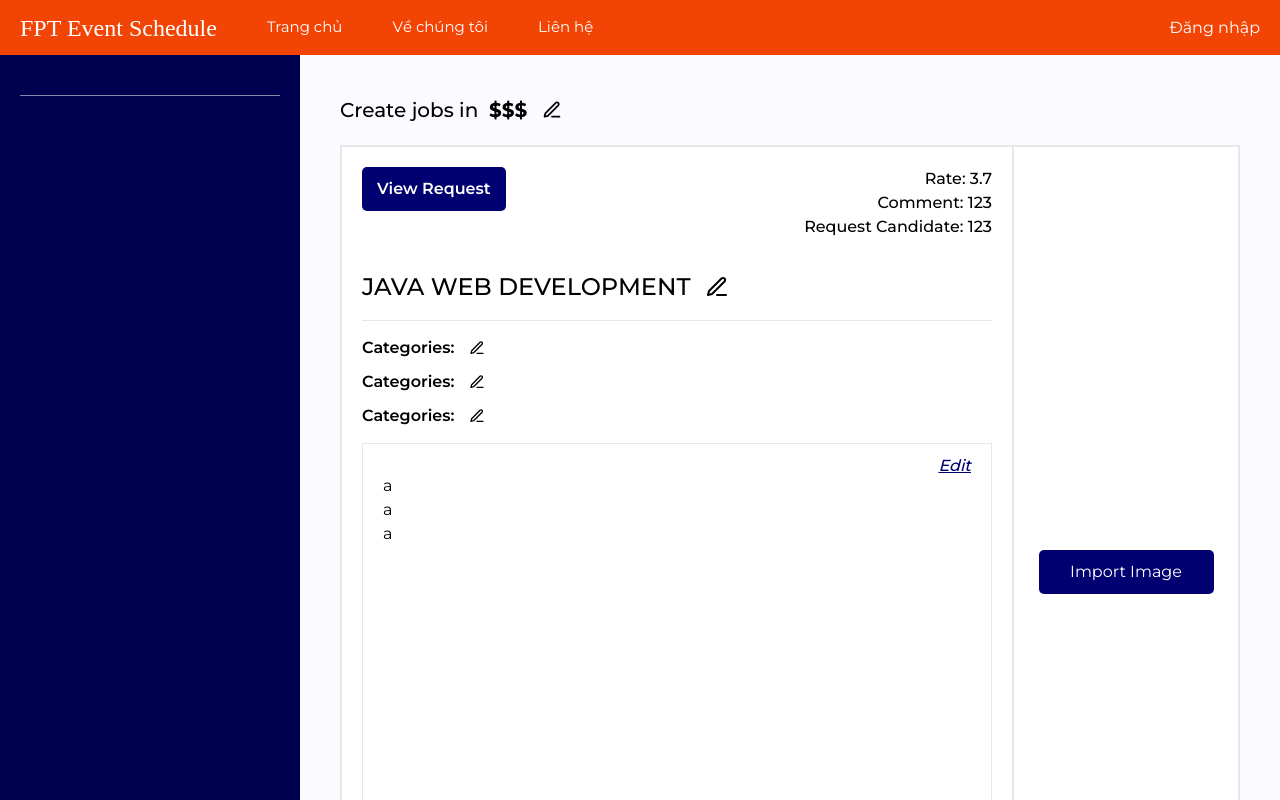
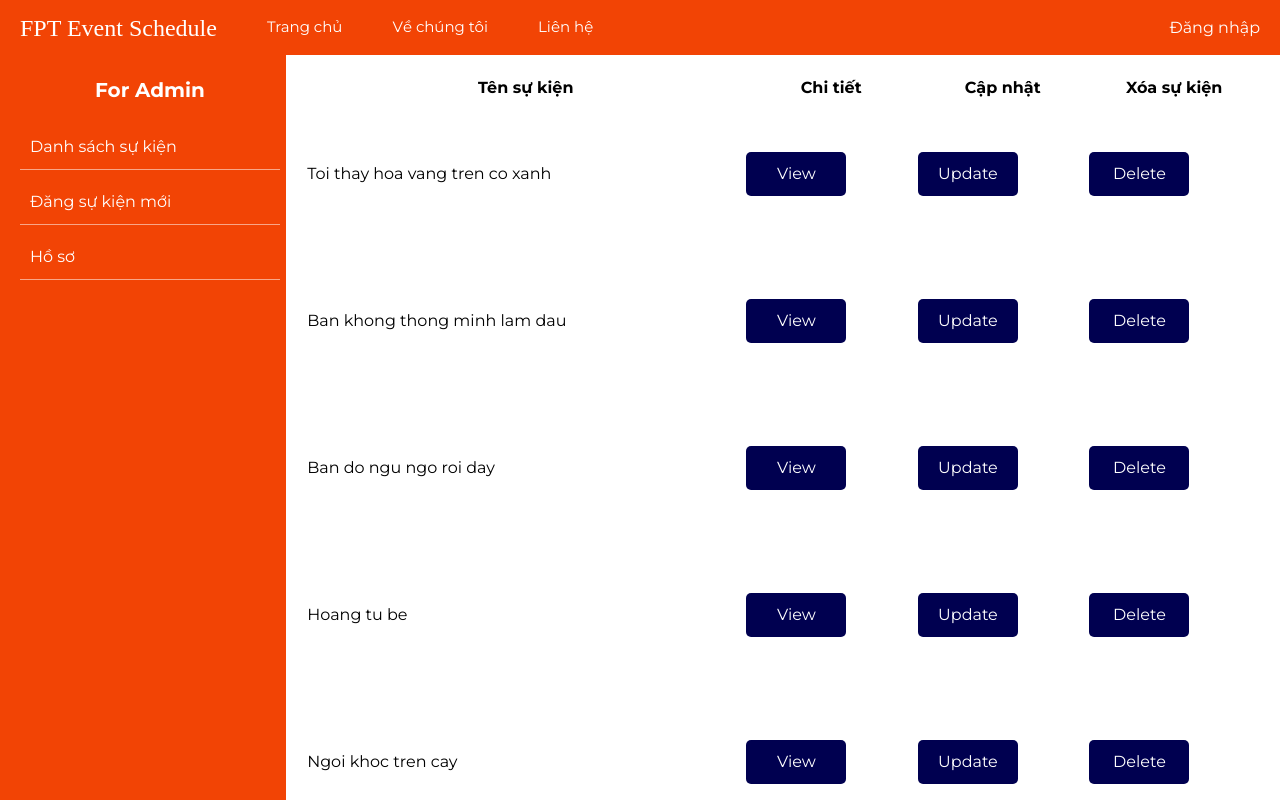
Before and after one commit to ICRRevengers/EventSchedule, a React (Create React App) app in the folder front-end/: page /manage/events in a window 1280 px wide. Shown: the top 800 px of the page. Built offline with nearby package versions, Linux system fonts and the light colour scheme; a web font is replaced by a local one.

Commit message:
Event list

```diff
--- a/front-end/src/components/button/Button.jsx
+++ b/front-end/src/components/button/Button.jsx
@@ -31,7 +31,7 @@ const Button = ({
     return (
         <Comp
             className={
-                'flex items-center justify-center bg-[#000070] text-[#fff] px-[15px] py-[10px] rounded-[5px] transition duration-200 hover:bg-[#000050] min-w-[100px] min-h-[35px] h-fit select-none ' +
+                'flex items-center justify-center bg-[#000050] text-[#fff] px-[15px] py-[10px] rounded-[5px] transition duration-200 hover:bg-[#000050] min-w-[100px] min-h-[35px] h-fit select-none ' +
                 className
             }
             {...props}
--- /dev/null
+++ b/front-end/src/components/layout/sidebar/Sidebar.js
@@ -0,0 +1,42 @@
+import Wrapper from '../defaultLayout/wrapper/Wrapper';
+import { Link } from 'react-router-dom';
+
+const pages = [
+    {
+        title: 'Danh sách sự kiện',
+        href: '/manage/events',
+    },
+    {
+        title: 'Đăng sự kiện mới',
+        href: 'manage/postevent',
+    },
+    {
+        title: 'Hồ sơ',
+        href: 'manage/profile',
+    },
+];
+
+const Sidebar = () => {
+    return (
+        <>
+            <Wrapper
+                className="bg-[#f24405] h-[100vh] w-[300px] text-[#fff]"
+                content="p-[20px]"
+            ></Wrapper>
+            <div className="fixed text-[#fff] w-[300px]   mx-[auto]   p-[20px]">
+                <div className="font-bold text-[20px] text-center mb-[20px]">
+                    For Admin
+                </div>
+                {pages.map((page) =>  {
+                    return (
+                        <Link to={page.href} >
+                        <h1 className="border-b border-[#ffffff86] mb-[10px] p-[10px]">{page.title}</h1>
+                        </Link>
+                    )})}
+
+            </div>
+        </>
+    );
+};
+
+export default Sidebar;
--- a/front-end/src/components/layout/sidebar/Sidebar.jsx
+++ /dev/null
@@ -1,26 +0,0 @@
-import Wrapper from '../defaultLayout/wrapper/Wrapper';
-
-const Sidebar = ({ company, jobs }) => {
-    return (
-        <>
-            <Wrapper
-                className="bg-[#000050] h-[100vh] w-[300px] text-[#fff]"
-                content="p-[20px]"
-            ></Wrapper>
-            <div className="fixed text-[#fff] w-[300px]   mx-[auto]   p-[20px]">
-                <div className="font-bold text-[20px] text-center mb-[20px]">
-                    {company}
-                </div>
-                <h1 className="border-b border-[#ffffff86]"></h1>
-                {jobs &&
-                    jobs.map((job, index) => (
-                        <div className="mb-[10px]" key={index}>
-                            {index}. {job}
-                        </div>
-                    ))}
-            </div>
-        </>
-    );
-};
-
-export default Sidebar;
--- a/front-end/src/components/sidebar/sidebar.js
+++ /dev/null
@@ -1,71 +0,0 @@
-import { useEffect, useRef, useState } from 'react';
-import { Link, useLocation } from 'react-router-dom';
-import SideNav, { Toggle, Nav, NavItem, NavIcon, NavText } from '@trendmicro/react-sidenav';
-import './sidebar.scss';
-
-const sidebarNavItems = [
-    {
-        display: 'Admin',
-        icon: <i className='bx bx-home'></i>,
-        to: '/admin',
-        section: 'admin'
-    },
-    {
-        display: 'Post new event',
-        icon: <i className='bx bx-star'></i>,
-        to: '/postevent',
-        section: 'postevent'
-    },
-    {
-        display: 'Event list',
-        icon: <i className='bx bx-calendar'></i>,
-        to: '/eventlist',
-        section: 'eventlist'
-    },
-    {
-        display: 'Profile',
-        icon: <i className='bx bx-user'></i>,
-        to: '/profile',
-        section: 'profile'
-    },
-]
-
-const Sidebar = () => {
-    <SideNav
-    onSelect={(selected) => {
-        // Add your code here
-    }}
->
-    <SideNav.Toggle />
-    <SideNav.Nav defaultSelected="home">
-        <NavItem eventKey="home">
-            <NavIcon>
-                <i className="fa fa-fw fa-home" style={{ fontSize: '1.75em' }} />
-            </NavIcon>
-            <NavText>
-                Home
-            </NavText>
-        </NavItem>
-        <NavItem eventKey="charts">
-            <NavIcon>
-                <i className="fa fa-fw fa-line-chart" style={{ fontSize: '1.75em' }} />
-            </NavIcon>
-            <NavText>
-                Charts
-            </NavText>
-            <NavItem eventKey="charts/linechart">
-                <NavText>
-                    Line Chart
-                </NavText>
-            </NavItem>
-            <NavItem eventKey="charts/barchart">
-                <NavText>
-                    Bar Chart
-                </NavText>
-            </NavItem>
-        </NavItem>
-    </SideNav.Nav>
-</SideNav>
-};
-
-export default Sidebar;
--- a/front-end/src/pages/login/Login.js
+++ b/front-end/src/pages/login/Login.js
@@ -10,7 +10,9 @@ function Login() {
             data => {
                 console.log(data)
             }
-        )
+        ).catch(error => {
+            console.log(error);
+        })
     }
     return (
         <>
--- a/front-end/src/pages/manager/adminlayout/adminlayout.js
+++ /dev/null
@@ -1,13 +0,0 @@
-import { Outlet } from "react-router-dom";
-import Sidebar from "../../../components/sidebar/sidebar";
-
-const AdminLayout = () => {
-    return <div style={{
-        padding: '50px 0px 0px 370px'
-    }}>
-        <Sidebar />
-        <Outlet />
-    </div>;
-};
-
-export default AdminLayout;
--- /dev/null
+++ b/front-end/src/pages/manager/data/data.js
@@ -0,0 +1,29 @@
+const myevents = [
+    {
+        id:'B01',
+        Title:'Toi thay hoa vang tren co xanh',
+        Page:'250'
+    },
+    {
+        id:'B02',
+        Title:'Ban khong thong minh lam dau',
+        Page: '570'
+    },
+    {
+        id:'B03',
+        Title:'Ban do ngu ngo roi day',
+        Page:'450'
+    },
+    {
+        id:'B04',
+        Title:'Hoang tu be',
+        Page:'120'
+    },
+    {
+        id:'B05',
+        Title: 'Ngoi khoc tren cay',
+        Page: '340'
+    }
+]
+
+export default myevents;
--- /dev/null
+++ b/front-end/src/pages/manager/events/ManagerEvents.js
@@ -0,0 +1,36 @@
+import Sidebar from '../../../components/layout/sidebar/Sidebar';
+import { FiEdit3 } from 'react-icons/fi';
+import Button from '../../../components/button/Button';
+import myevents from '../data/data';
+import { Table } from 'reactstrap';
+import '../../../App.scss'
+
+const ManagerEvents = () => (
+    <div className="flex">
+        <Sidebar />
+        <Table className='m-[20px] w-[1000px]'>
+                <thead>
+                    <tr>
+                        <th>Tên sự kiện</th>
+                        <th>Chi tiết</th>
+                        <th>Cập nhật</th>
+                        <th>Xóa sự kiện</th>
+                    </tr>
+                </thead>
+                <tbody>
+                    {myevents.map((item) => {
+                        return (
+                            <tr>
+                                <td>{item.Title}</td>
+                                <td><Button>View</Button></td>
+                                <td><Button>Update</Button></td>
+                                <td><Button>Delete</Button></td>
+                            </tr>
+                        )
+                    })}
+                </tbody>
+            </Table>
+    </div>
+);
+
+export default ManagerEvents;
--- a/front-end/src/pages/manager/events/ManagerEvents.jsx
+++ /dev/null
@@ -1,68 +0,0 @@
-import Sidebar from '../../../components/layout/sidebar/Sidebar';
-import { FiEdit3 } from 'react-icons/fi';
-import Button from '../../../components/button/Button';
-
-const ManagerEvents = () => (
-    <div className="flex">
-        <Sidebar />
-        <div className="grow h-[100vh] bg-[#FBFBFF] p-[40px] ">
-            <h1 className="text-[20px] font-medium flex items-center mb-[20px]">
-                Create jobs in &nbsp;<strong>$$$</strong>
-                <FiEdit3 className="ml-[15px] cursor-pointer" />
-            </h1>
-            <div className="bg-[#fff] border-[2px] flex relative">
-                <div className="h-[100%] w-[75%] border-r-[2px] p-[20px] flex flex-col">
-                    <div className="flex justify-between">
-                        <Button className="font-semibold">View Request</Button>
-                        <div className="text-right font-medium">
-                            Rate: 3.7
-                            <br />
-                            Comment: 123
-                            <br />
-                            Request Candidate: 123
-                        </div>
-                    </div>
-                    <div className="text-[24px] pt-[30px] pb-[15px] border-b font-medium flex items-center">
-                        JAVA WEB DEVELOPMENT
-                        <FiEdit3 className="ml-[15px] cursor-pointer" />
-                    </div>
-                    <div className="py-[10px] font-semibold text-[16px] flex flex-col ">
-                        <span className="py-[5px] flex items-center">
-                            Categories:{' '}
-                            <FiEdit3 className="ml-[15px] cursor-pointer" />
-                        </span>
-                        <span className="py-[5px] flex items-center ">
-                            Categories:{' '}
-                            <FiEdit3 className="ml-[15px] cursor-pointer" />
-                        </span>
-                        <span className="py-[5px] flex items-center">
-                            Categories:{' '}
-                            <FiEdit3 className="ml-[15px] cursor-pointer" />
-                        </span>
-                    </div>
-                    <div className="h-[450px] border py-[10px] px-[20px]   relative">
-                        <div className="text-[#000070] absolute w-fit cursor-pointer right-[20px] font-medium underline underline-offset-1 italic">
-                            Edit
-                        </div>
-                        <div className="overflow-auto h-[100%] w-[100%] pt-[20px]">
-                            <div>a</div>
-                            <div>a</div>
-                            <div>a</div>
-                        </div>
-                    </div>
-                    <div className="flex items-center pt-[40px] justify-around">
-                        <Button>Delete</Button>
-                        <Button>Save</Button>
-                    </div>
-                </div>
-                <div className="grow flex ">
-                    <Button className="m-[auto] text-[16px] w-[175px] ">
-                        Import Image
-                    </Button>
-                </div>
-            </div>
-        </div>
-    </div>
-);
-
-export default ManagerEvents;
--- a/front-end/src/routes/router.js
+++ b/front-end/src/routes/router.js
@@ -5,7 +5,6 @@ import Header from '../components/layout/defaultLayout/header/Header';
 import Aboutus from '../pages/aboutus/Aboutus';
 import Contact from '../pages/contact/Contact';
 import Login from '../pages/login/Login';
-import AdminLayout from '../pages/manager/adminlayout/adminlayout';
 
 const publicRoutes = [
     { path: '/', component: Home },
@@ -17,11 +16,6 @@ const publicRoutes = [
         component: ManagerEvents,
         layout: Header
     },
-    {
-        path: '/admin',
-        component: AdminLayout,
-        layout: Header
-    },
     { path: '/*', component: Error, layout: null },
 ];
 
```
Also changed, not shown: front-end/src/components/sidebar/sidebar.scss (deleted), front-end/src/pages/manager/events/PostEvent.js (added).
